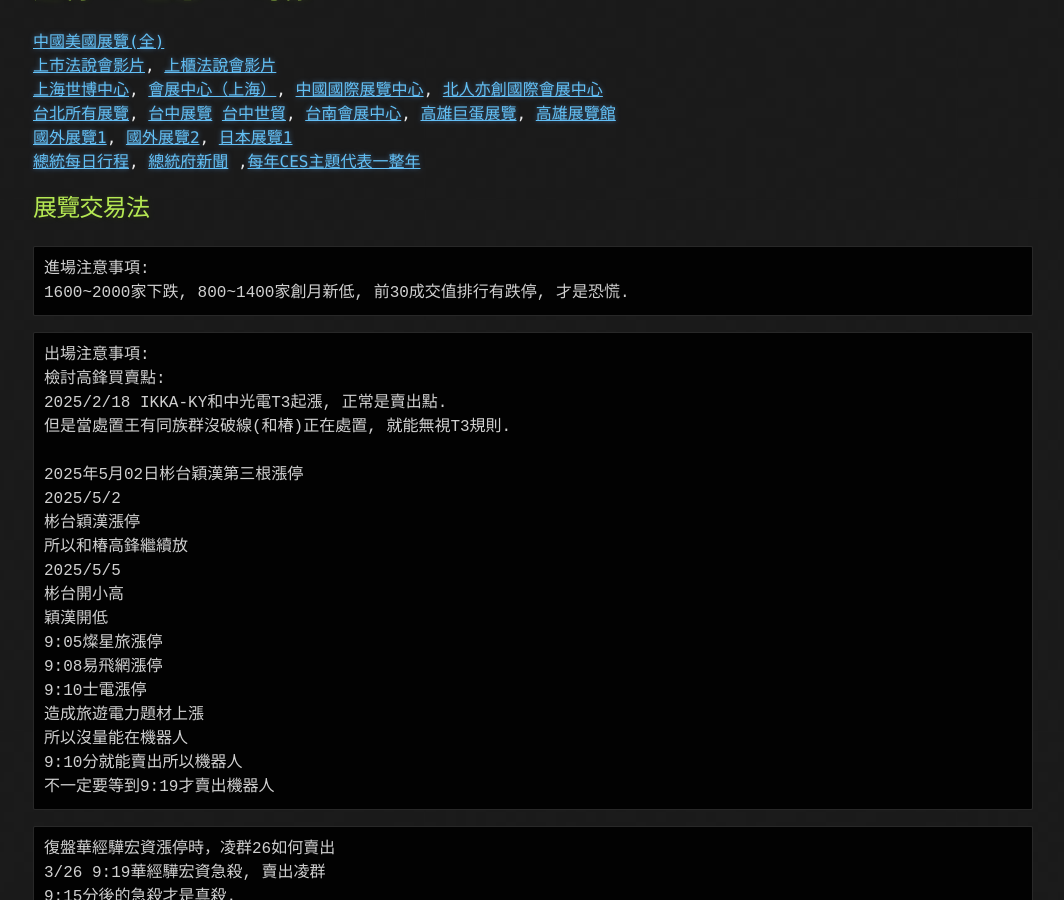
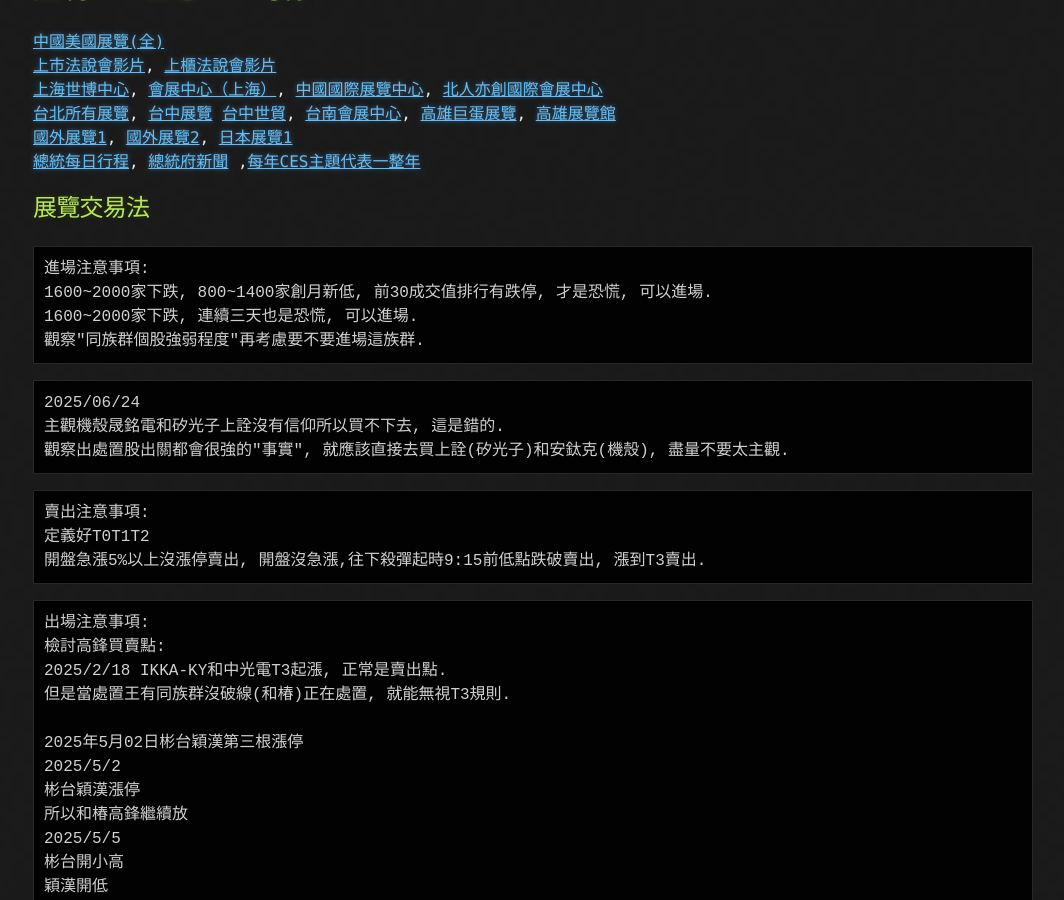
Before and after one commit to lepg5487/Stock_God, a Jekyll site: the page built from experience.md, in a window 1280 px wide and 900 px high, scrolled down 333 px. Shown: the whole window, without its empty margins (107-1171 px from the left). Built offline with Jekyll 4.4.1, drawn with Linux system fonts in a browser that asks for light colours; our own code applies the rules of GitHub Pages for plain Markdown files.

Commit message:
Update experience.md

````diff
--- a/experience.md
+++ b/experience.md
@@ -17,8 +17,21 @@
 ## 展覽交易法
 ```
 進場注意事項:
-1600~2000家下跌, 800~1400家創月新低, 前30成交值排行有跌停, 才是恐慌.
+1600~2000家下跌, 800~1400家創月新低, 前30成交值排行有跌停, 才是恐慌, 可以進場.
+1600~2000家下跌, 連續三天也是恐慌, 可以進場.
+觀察"同族群個股強弱程度"再考慮要不要進場這族群.
 ```
+```
+2025/06/24
+主觀機殼晟銘電和矽光子上詮沒有信仰所以買不下去, 這是錯的.
+觀察出處置股出關都會很強的"事實", 就應該直接去買上詮(矽光子)和安鈦克(機殼), 盡量不要太主觀.
+```
+```
+賣出注意事項:
+定義好T0T1T2
+開盤急漲5%以上沒漲停賣出, 開盤沒急漲,往下殺彈起時9:15前低點跌破賣出, 漲到T3賣出.
+```
+
 ```
 出場注意事項:
 檢討高鋒買賣點:
````
